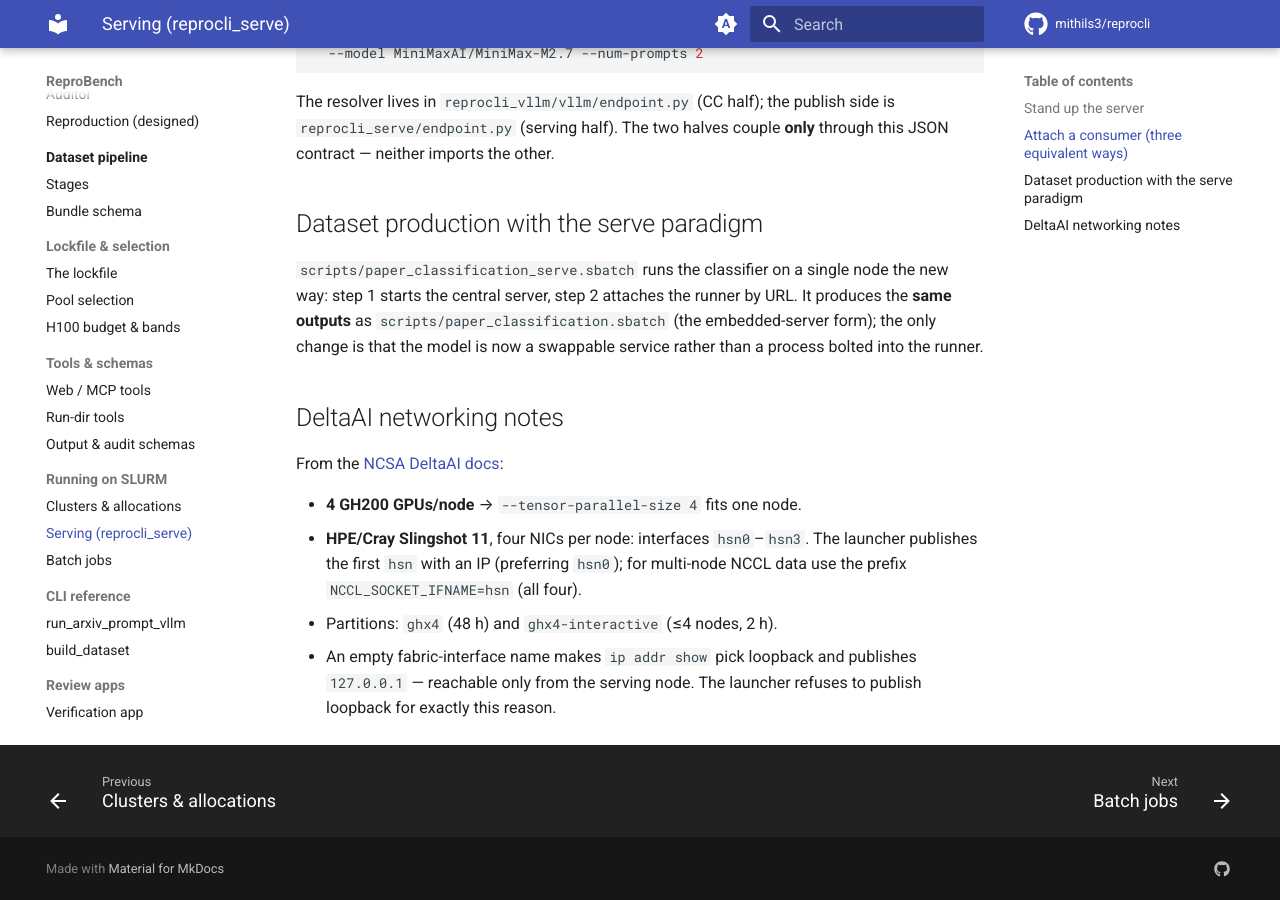
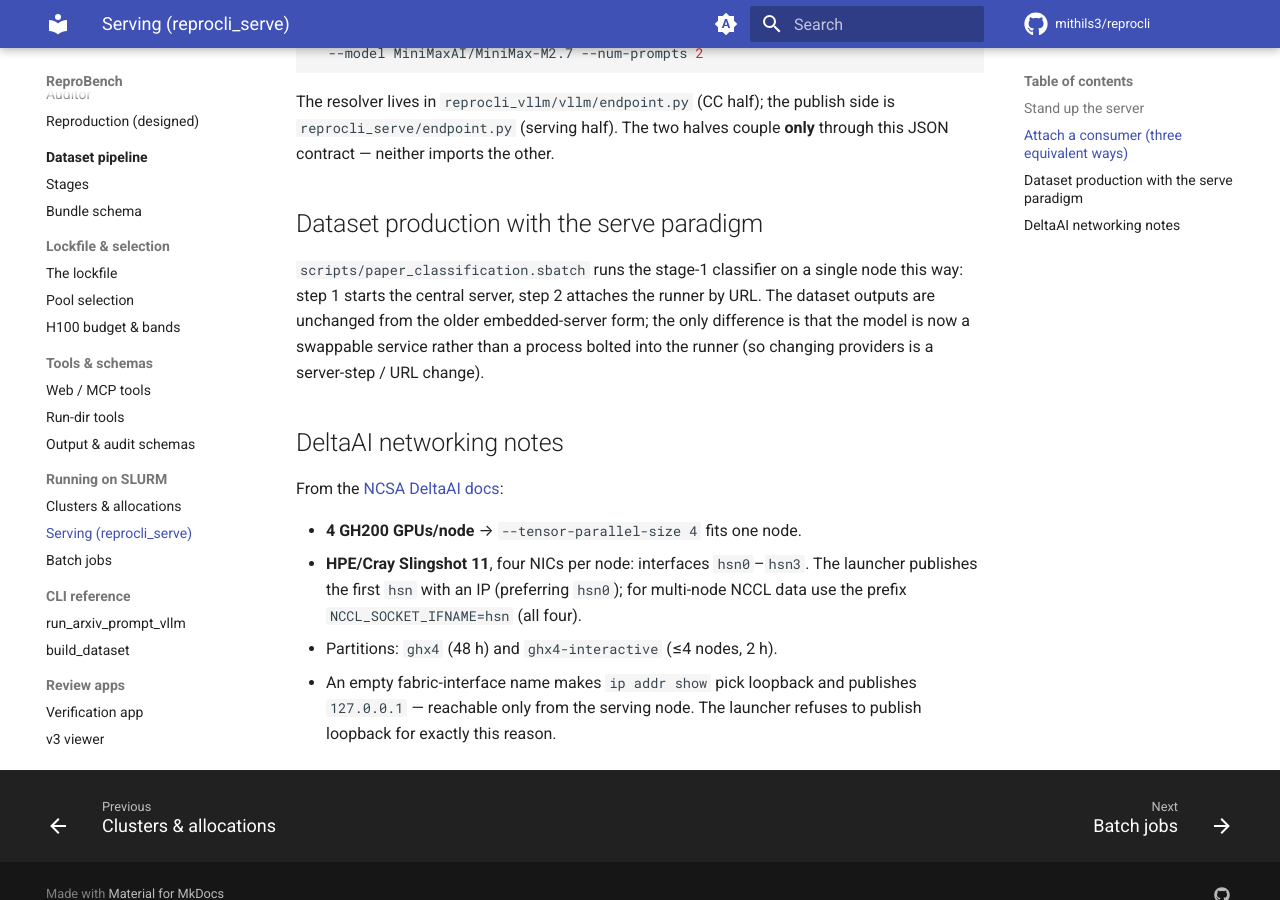
Before and after one commit to mithils3/reprocli, an MkDocs documentation site: the page built from docs/slurm/serve.md, in a window 1280 px wide and 900 px high, scrolled down 1254 px. Built offline with MkDocs 1.6.1 and Material for MkDocs 9.7.7, drawn with Linux system fonts in a browser that asks for light colours; comment, search, counter and statistics services are not loaded.

Commit message:
Consolidate classifier sbatch to one serve-paradigm script; drop stale verification
- paper_classification.sbatch now uses the serve paradigm (background reprocli_serve
  + runner attached by URL), folding in the former paper_classification_serve.sbatch
  (deleted) so there is one classifier script, not two doing the same job. Same
  dataset outputs; model is now a swappable service.
- Remove scripts/paper_verification.sbatch: it invoked the removed --mode verification
  / --mre-records and failed at parse_args (docs already flagged it stale).
- Update docs (sbatch.md/serve.md/clusters.md/layout.md/README) to the two-script,
  serve-paradigm reality; keep the embedded-launch path documented as the no-URL
  fallback (still used by the Kimi script). Replace the stale verification section
  with a clean "Audit pass (--mode audit)" note.

96 tests pass; mkdocs --strict clean.

Co-Authored-By: Claude Opus 4.8 <noreply@anthropic.com>

```diff
--- a/docs/slurm/serve.md
+++ b/docs/slurm/serve.md
@@ -57,11 +57,11 @@ through this JSON contract — neither imports the other.
 
 ## Dataset production with the serve paradigm
 
-`scripts/paper_classification_serve.sbatch` runs the classifier on a single node
-the new way: step 1 starts the central server, step 2 attaches the runner by URL.
-It produces the **same outputs** as `scripts/paper_classification.sbatch` (the
-embedded-server form); the only change is that the model is now a swappable
-service rather than a process bolted into the runner.
+`scripts/paper_classification.sbatch` runs the stage-1 classifier on a single node
+this way: step 1 starts the central server, step 2 attaches the runner by URL.
+The dataset outputs are unchanged from the older embedded-server form; the only
+difference is that the model is now a swappable service rather than a process
+bolted into the runner (so changing providers is a server-step / URL change).
 
 ## DeltaAI networking notes
 
```
Also changed, not shown: README.md (+3 -3 lines), docs/contributing/layout.md (+1 -1 lines), docs/slurm/clusters.md (+4 -4 lines), docs/slurm/sbatch.md (+31 -37 lines), 3 other files.
